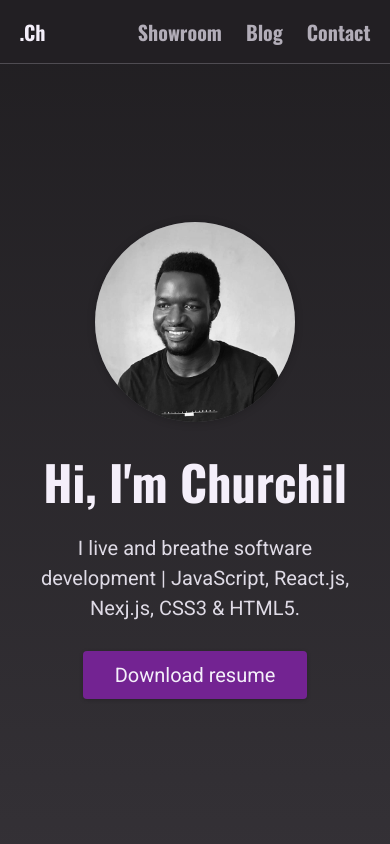
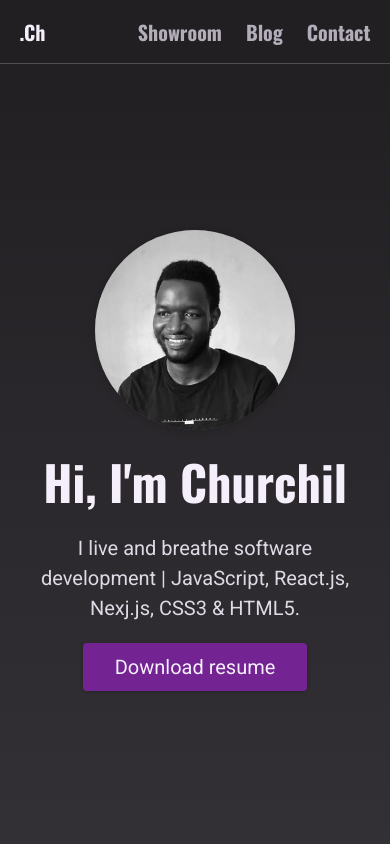
Before and after one commit to Chacho104/my-portfolio-blog-site, a Next.js app: page / in a window 390 px wide. Shown: the top 844 px of the page. Built offline with nearby package versions, Linux system fonts and the light colour scheme.

Commit message:
Remove gap in hero in smaller screens

```diff
--- a/components/home-page/hero.module.css
+++ b/components/home-page/hero.module.css
@@ -64,7 +64,7 @@
   .hero {
     margin-bottom: var(--size-8);
     height: calc(100vh - 4rem);
-    gap: 0.5rem;
+    gap: 0;
   }
 
   .image {
```
